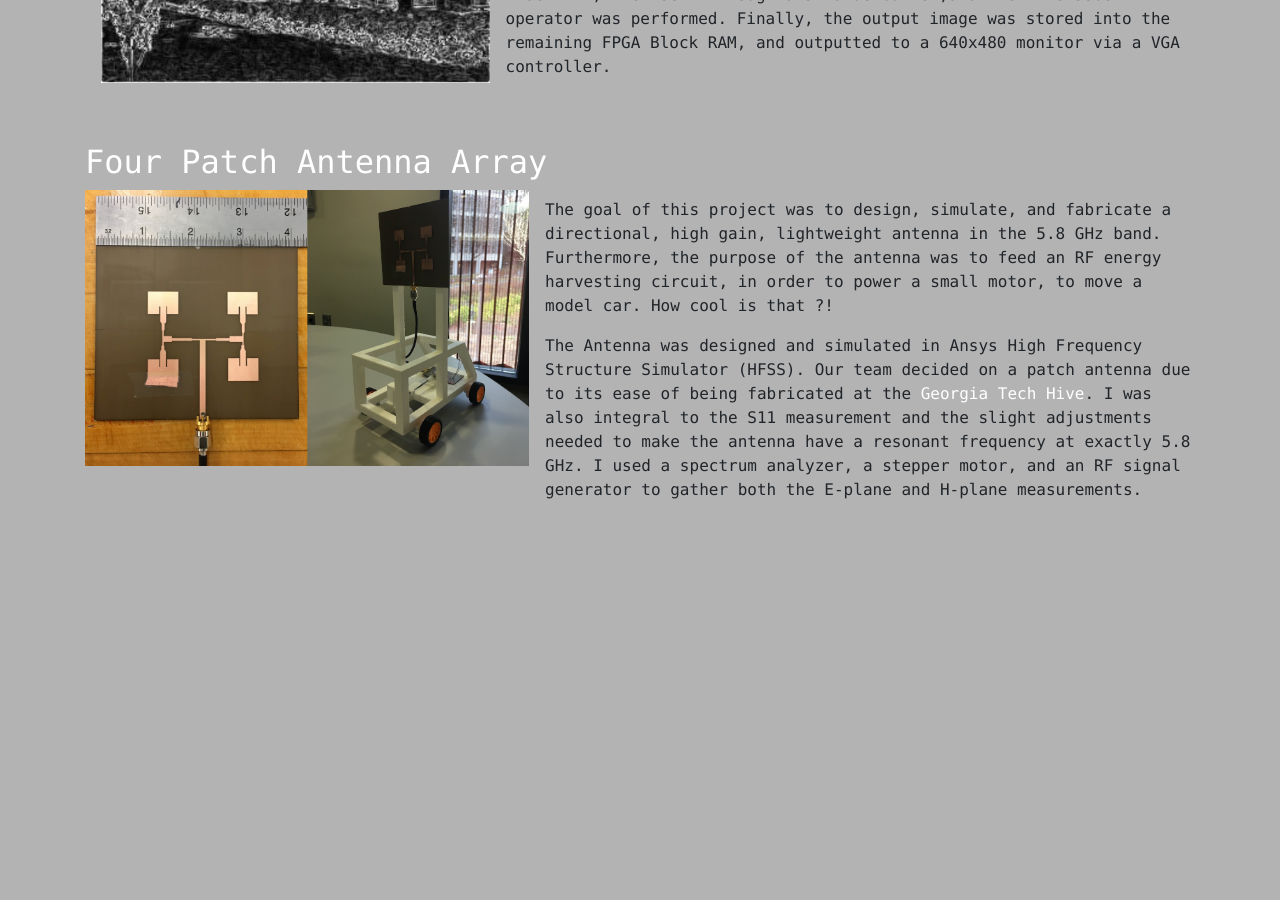
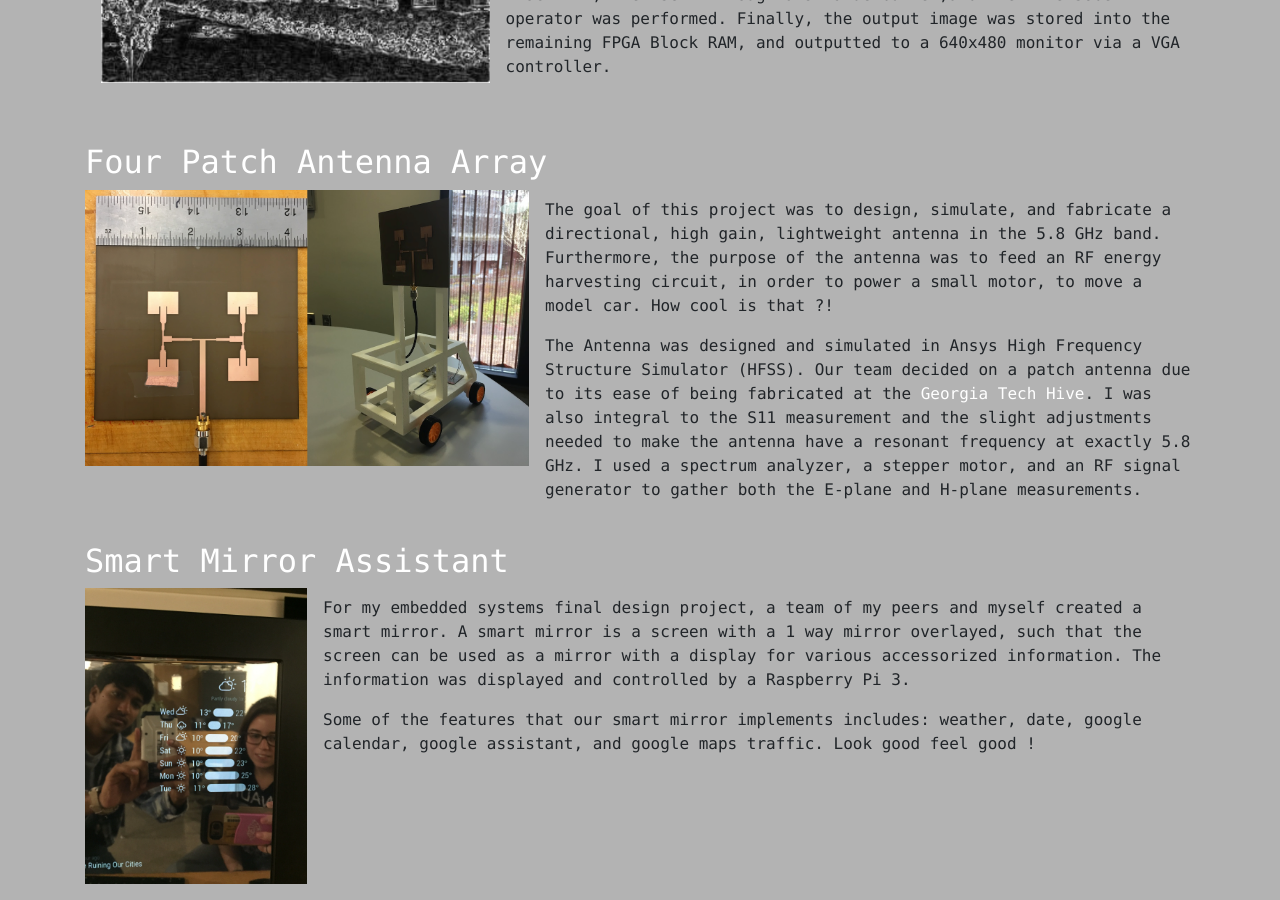
Before and after one commit to SumitMondal/SumitMondal.github.io, a Jekyll site: the page built from projects/index.html, in a window 1280 px wide and 900 px high, scrolled down 793 px. Built offline with Jekyll 4.4.1, drawn with Linux system fonts in a browser that asks for light colours; before the commit the page ends 1311 px from its top, so only the background shows below that.

Commit message:
added mirror project

```diff
--- a/projects/index.html
+++ b/projects/index.html
@@ -51,3 +51,16 @@ layout: project
     </div>
   </div>
 </div>
+
+
+<div class="container">
+  <div class="row">
+    <div class="col">
+      <br>
+      <h2 class="text-secondary"><a href="https://www.youtube.com/watch?v=9ShZ0jGuPjY">Smart Mirror Assistant</a></h2>
+      <p><img src="/images/mirror.jpg" style="width: 20%;display: block; float:left;margin:0 1em 1em 0;"   alt="cover" /></p>
+      <p>For my embedded systems final design project, a team of my peers and myself created a smart mirror. A smart mirror is a screen with a 1 way mirror overlayed, such that the screen can be used as a mirror with a display for various accessorized information. The information was displayed and controlled by a Raspberry Pi 3.</p>
+      <p>Some of the features that our smart mirror implements includes: weather, date, google calendar, google assistant, and google maps traffic. Look good feel good !</p>
+    </div>
+  </div>
+</div>
```
Also changed, not shown: images/mirror.jpg (added), 3 other files.
